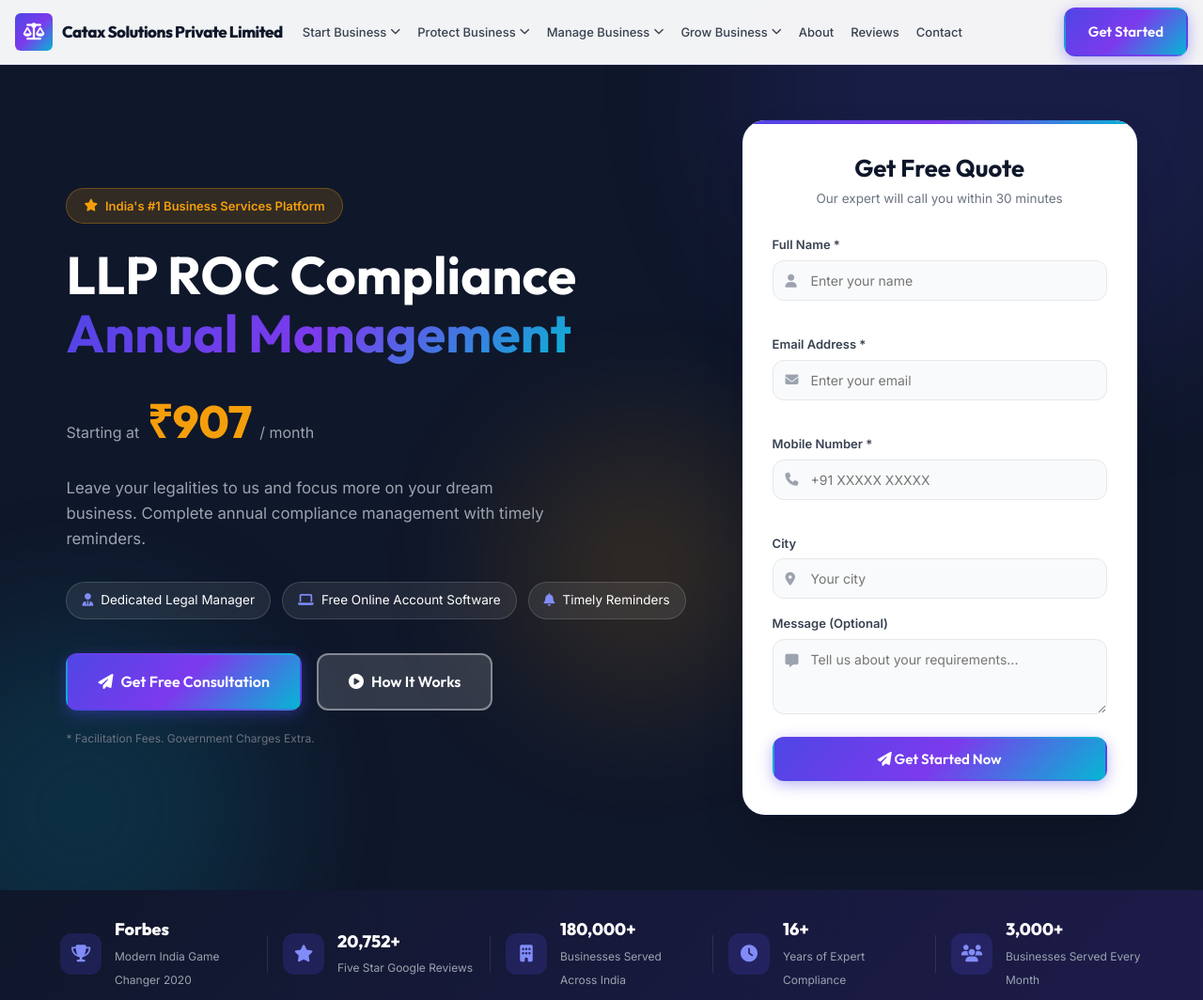
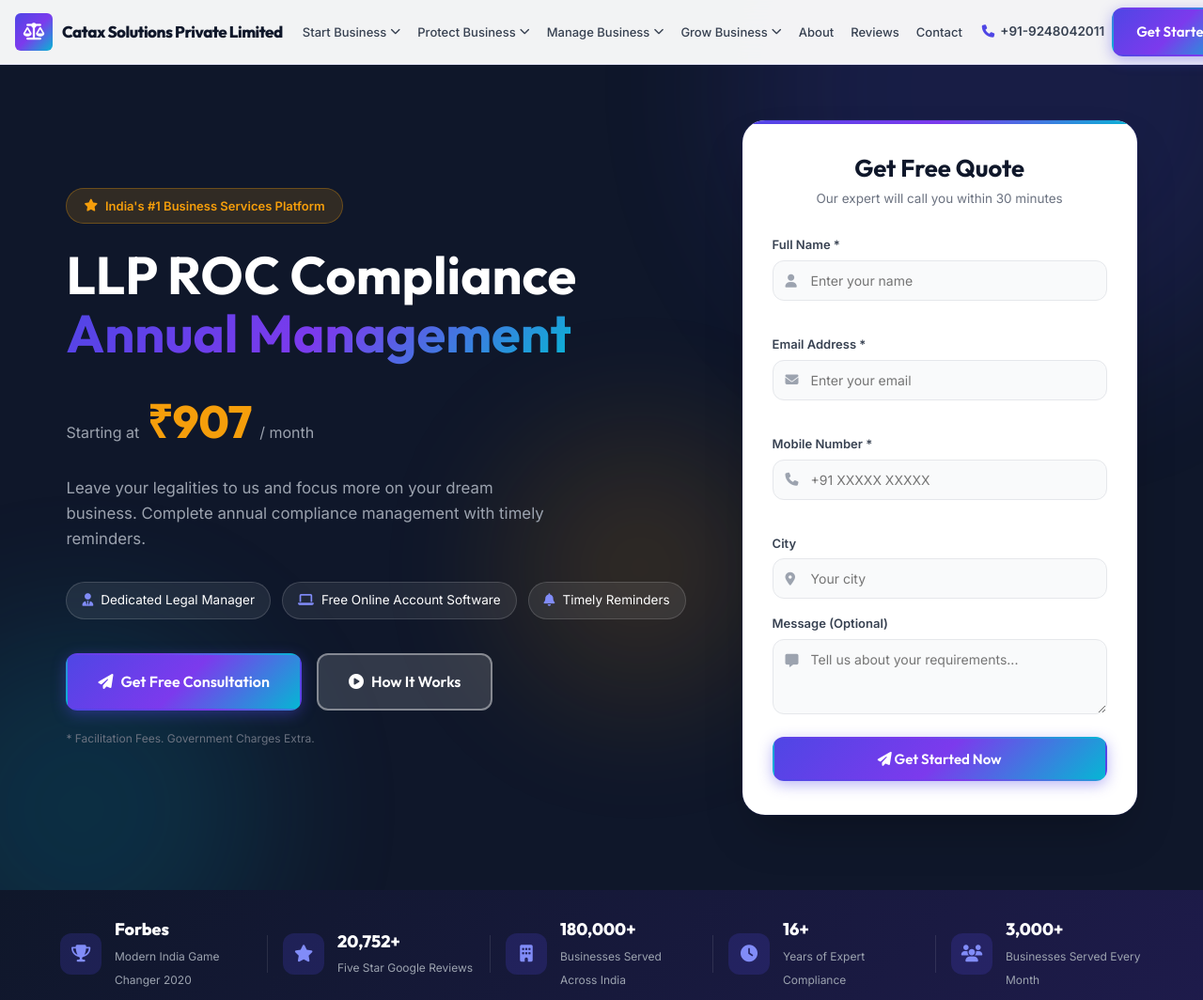
Before and after one commit to sunvantaconsultancysolutions-design/catex-solutions, a website: page index.html in a window 1280 px wide. Shown: the top 1064 px of the page at 94% size. Drawn offline with Linux system fonts and the light colour scheme.

Commit message:
Fix: restore phone + Get Started in index.html navbar

```diff
--- a/index.html
+++ b/index.html
@@ -83,6 +83,7 @@
       </ul>
 
       <div class="nav-cta">
+        <a href="tel:+919248042011" class="cta-phone"><i class="fas fa-phone"></i> +91-9248042011</a>
         <a href="#enquiry-form" class="btn btn-primary">Get Started</a>
       </div>
 
```
